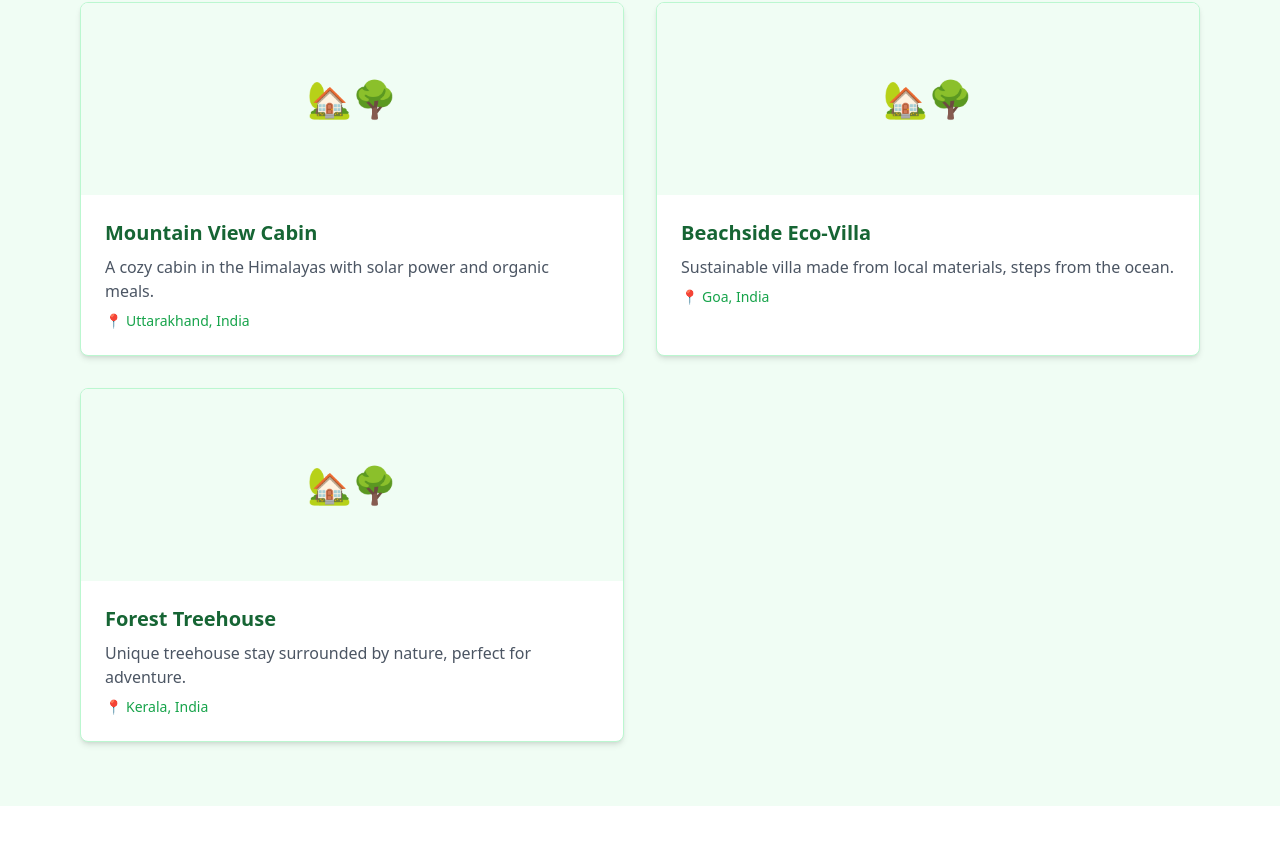
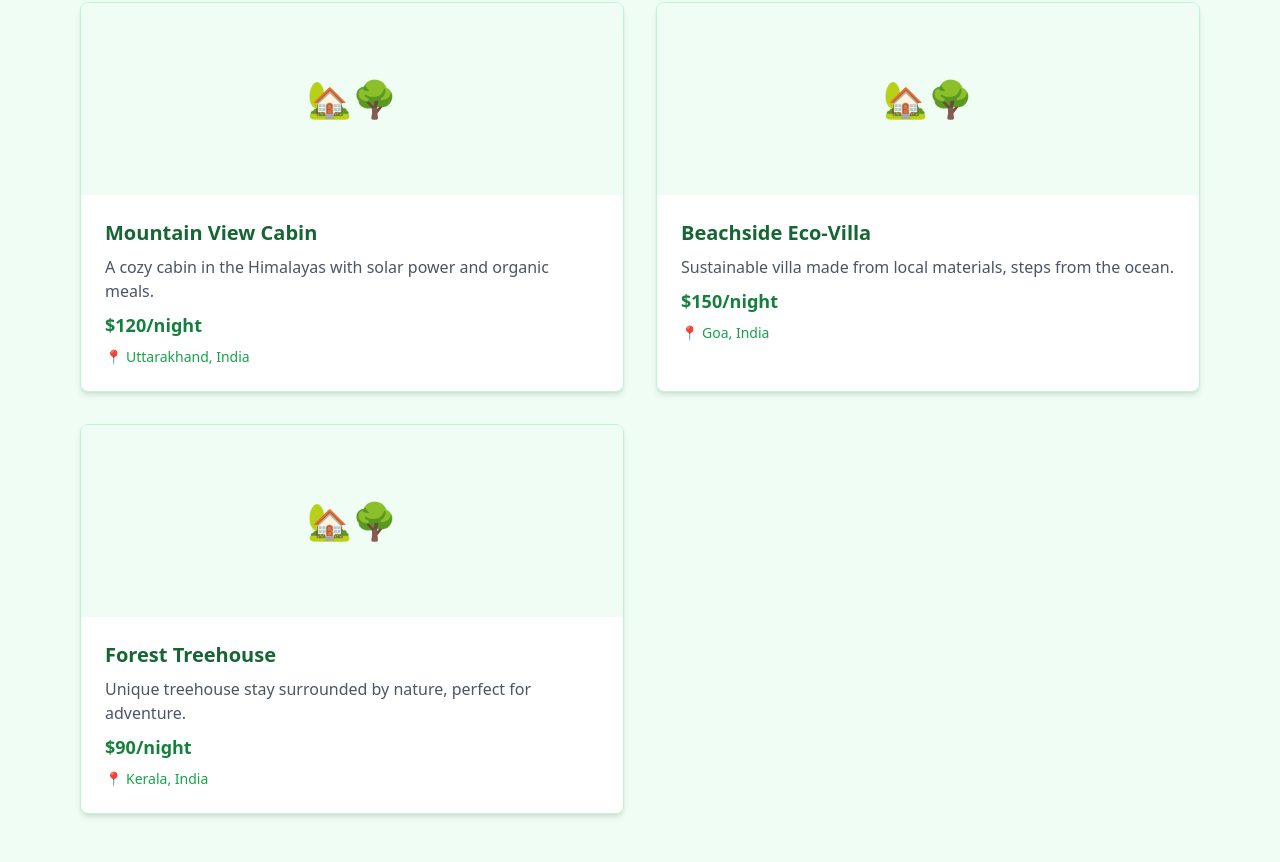
Before and after one commit to Ritikasingh-23/EcoStay-AI, a Next.js app: page / in a window 1280 px wide. Shown: the part 638-1500 px from the top of the page. Built offline with nearby package versions, Linux system fonts and the light colour scheme.

Commit message:
Add price property to Card component

```diff
--- a/app/page.jsx
+++ b/app/page.jsx
@@ -19,6 +19,7 @@ function HomePage() {
       title={staysList[0].title}
       description={staysList[0].description}
       location={staysList[0].location}
+      price={staysList[0].price}
     />
   );
   let secondStayCard = (
@@ -26,6 +27,7 @@ function HomePage() {
       title={staysList[1].title}
       description={staysList[1].description}
       location={staysList[1].location}
+      price={staysList[1].price}
     />
   );
   let thirdStayCard = (
@@ -33,6 +35,7 @@ function HomePage() {
       title={staysList[2].title}
       description={staysList[2].description}
       location={staysList[2].location}
+      price={staysList[2].price}
     />
   );
 
--- a/components/Card.jsx
+++ b/components/Card.jsx
@@ -1,24 +1,22 @@
 
 function Card(props) {
-  // props = info we give this component!
   let cardTitle = props.title;
   let cardDescription = props.description;
   let cardLocation = props.location;
+  let cardPrice = props.price;
 
   return (
     <div className="bg-white rounded-lg shadow-md overflow-hidden border border-green-200">
-      {/* Green border to match theme! */}
-
       <div className="h-48 bg-green-50 flex items-center justify-center">
-        {/* Light green background! */}
         <span className="text-4xl">🏡🌳</span>
-        {/* Eco-home emojis! */}
       </div>
 
       <div className="p-6">
         <h3 className="text-xl font-bold mb-2 text-green-800">{cardTitle}</h3>
-        {/* Green title text! */}
         <p className="text-gray-600 mb-2">{cardDescription}</p>
+        {cardPrice && (
+          <p className="text-lg font-semibold text-green-700 mb-2">{cardPrice}</p>
+        )}
         {cardLocation && (
           <p className="text-sm text-green-600 flex items-center gap-1">
             <span>📍</span> {cardLocation}
--- a/components/content.js
+++ b/components/content.js
@@ -11,17 +11,20 @@ let websiteContent = {
     {
       title: "Mountain View Cabin",
       description: "A cozy cabin in the Himalayas with solar power and organic meals.",
-      location: "Uttarakhand, India"
+      location: "Uttarakhand, India",
+      price: "$120/night"
     },
     {
       title: "Beachside Eco-Villa",
       description: "Sustainable villa made from local materials, steps from the ocean.",
-      location: "Goa, India"
+      location: "Goa, India",
+      price: "$150/night"
     },
     {
       title: "Forest Treehouse",
       description: "Unique treehouse stay surrounded by nature, perfect for adventure.",
-      location: "Kerala, India"
+      location: "Kerala, India",
+      price: "$90/night"
     }
   ],
 
```
